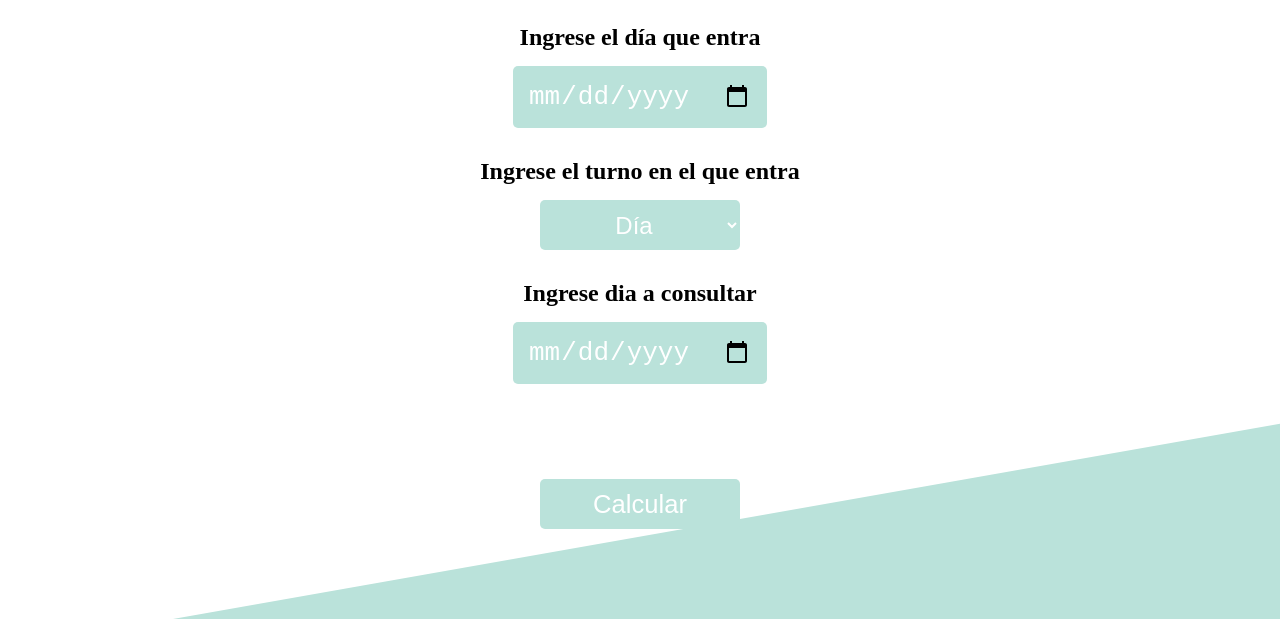
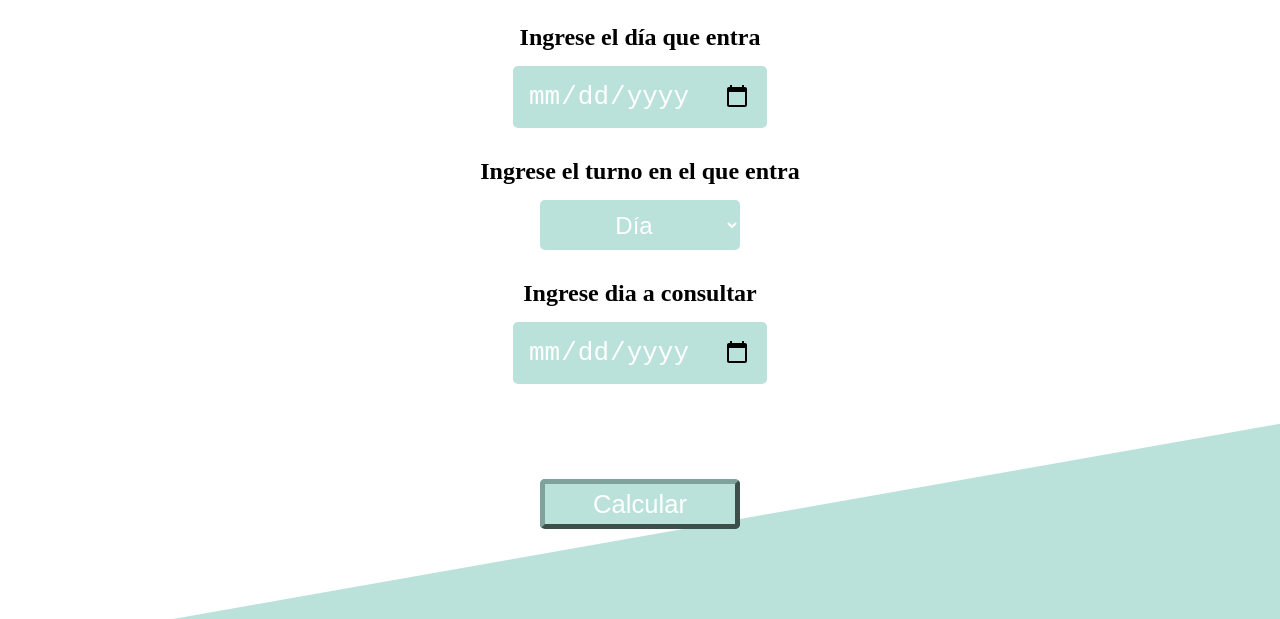
Before and after one commit to aletz2001/calculadorDeDiasLibres, a plain HTML site: page index.html in a window 1280 px wide. Shown: the part 181-800 px from the top of the page. Drawn offline with Linux system fonts and the light colour scheme.

Commit message:
Update style.css

```diff
--- a/style.css
+++ b/style.css
@@ -75,9 +75,7 @@ option{
 }
 
 button{
-
     background-color: #BAE2DA;
-    border-style: none;
     border-radius: 5px;
     height: 50px;
     width: 200px;
@@ -86,6 +84,7 @@ button{
     color: #fff;
     margin-top: 80px;
     border-color: #7fa39c;
+    border-width: 5px;
 }
 
 .errorMsg{
```
